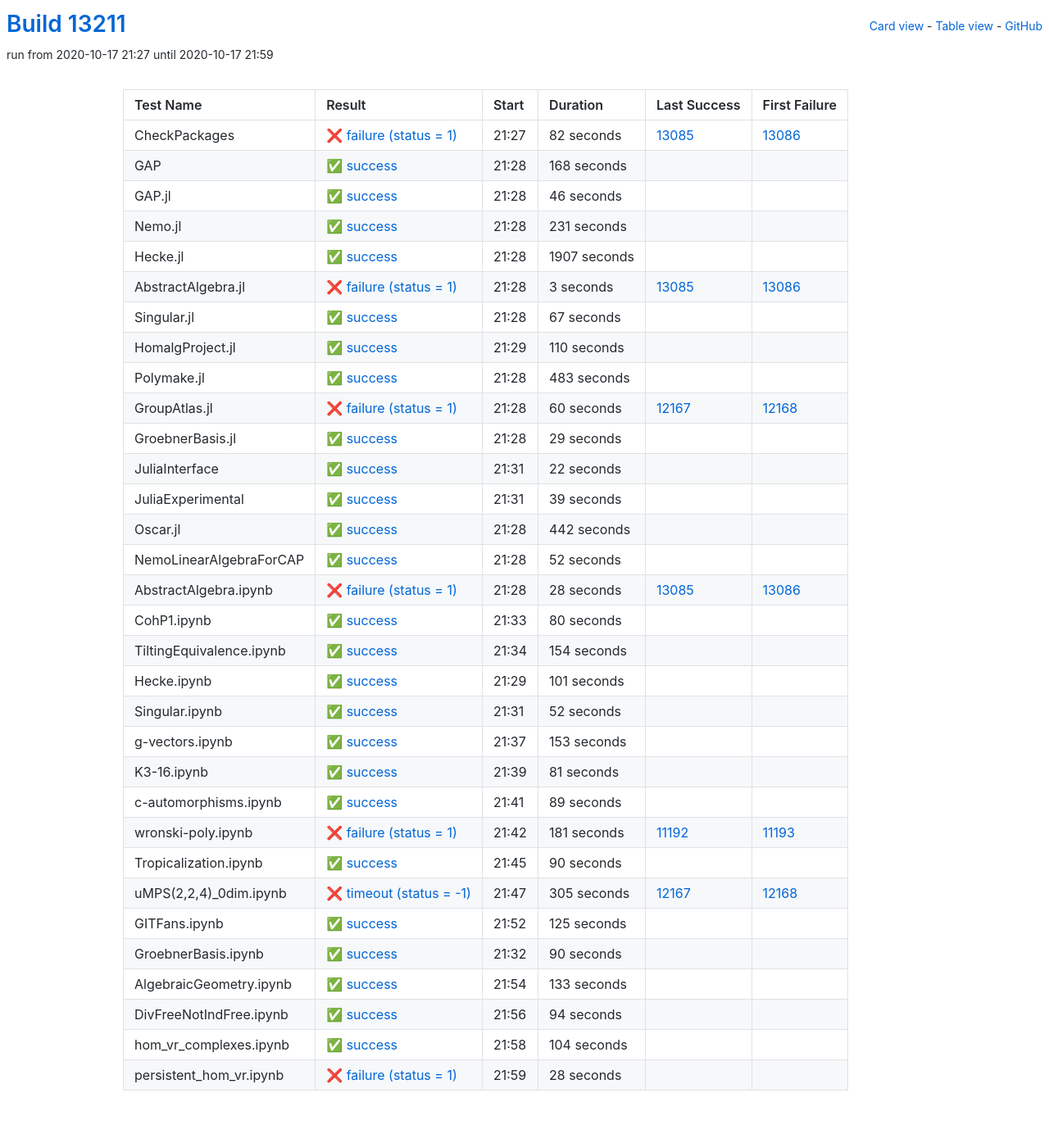
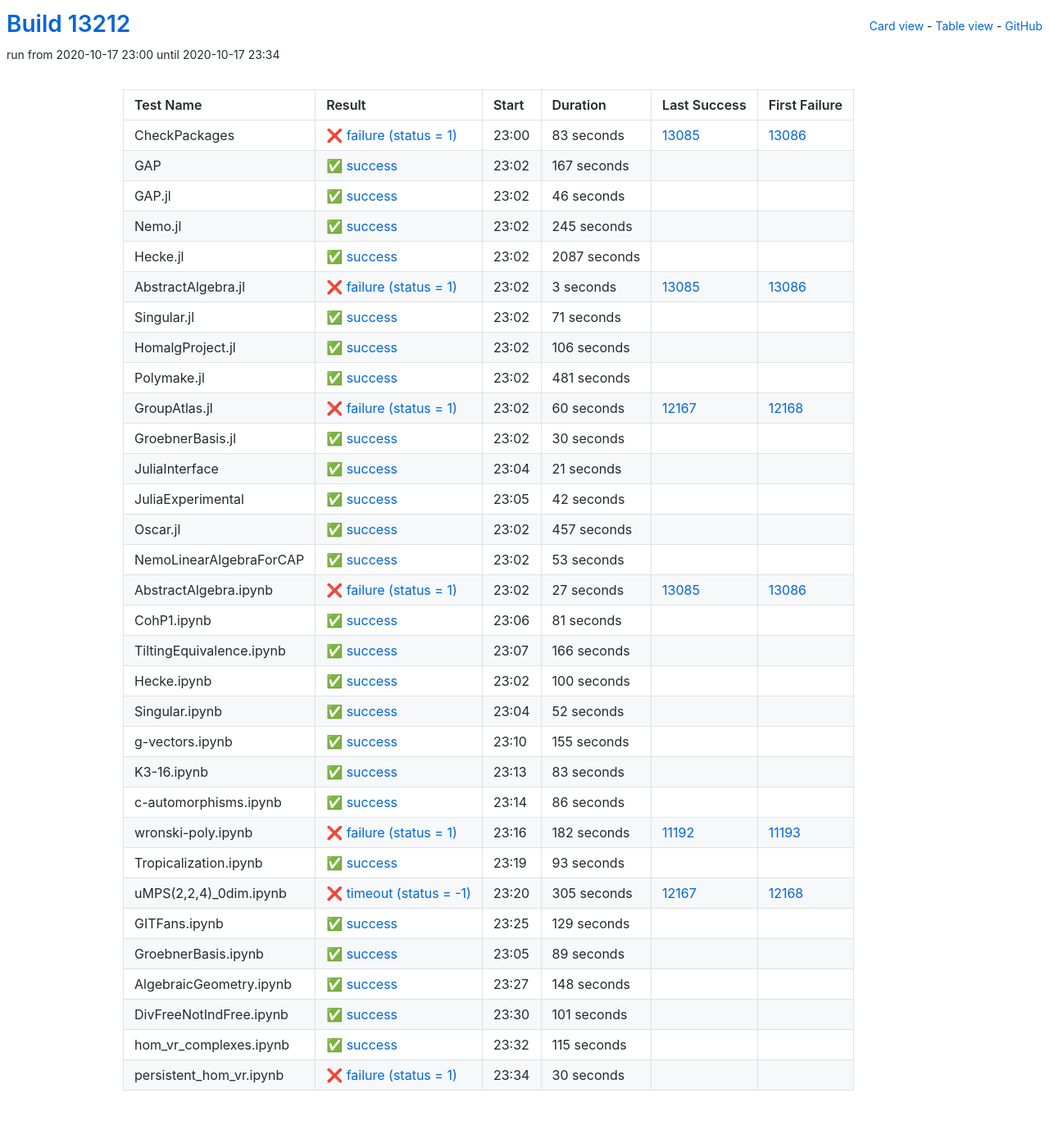
Before and after one commit to oscar-system/oscar-ci-status, a Jekyll site: the page built from table.html, in a window 1280 px wide. Shown: the whole page at 82% size. Built offline with Jekyll 4.4.1, drawn with Linux system fonts in a browser that asks for light colours.

Commit message:
Build #13212

```diff
--- a/_data/ci.yml
+++ b/_data/ci.yml
@@ -1,6 +1,6 @@
 ---
-build: 13211
-build_url: https://oscarci.mathematik.uni-kl.de/job/oscar/13211/
+build: 13212
+build_url: https://oscarci.mathematik.uni-kl.de/job/oscar/13212/
 job: oscar
 organization: oscar-system
 repo: oscar-ci-status
@@ -8,32 +8,32 @@
 tests:
 - name: CheckPackages
   id: checkpackages
-  log: https://oscarci.mathematik.uni-kl.de/job/oscar/13211/artifact/logs/build-13211/CheckPackages.log
-  start: 2020-10-17 21:27
+  log: https://oscarci.mathematik.uni-kl.de/job/oscar/13212/artifact/logs/build-13212/CheckPackages.log
+  start: 2020-10-17 23:00
   success: false
   exitcode: 1
   status: failure
-  duration: 82
+  duration: 83
   last_success: 13085
   last_success_url: https://oscarci.mathematik.uni-kl.de/job/oscar/13085/
   first_failure: 13086
   first_failure_url: https://oscarci.mathematik.uni-kl.de/job/oscar/13086/
 - name: GAP
   id: gap
-  log: https://oscarci.mathematik.uni-kl.de/job/oscar/13211/artifact/logs/build-13211/GAP.log
-  start: 2020-10-17 21:28
+  log: https://oscarci.mathematik.uni-kl.de/job/oscar/13212/artifact/logs/build-13212/GAP.log
+  start: 2020-10-17 23:02
   success: true
   exitcode: 0
   status: success
-  duration: 168
+  duration: 167
   last_success: false
   last_success_url:
   first_failure: false
   first_failure_url:
 - name: GAP.jl
   id: gap-jl
-  log: https://oscarci.mathematik.uni-kl.de/job/oscar/13211/artifact/logs/build-13211/GAP.jl.log
-  start: 2020-10-17 21:28
+  log: https://oscarci.mathematik.uni-kl.de/job/oscar/13212/artifact/logs/build-13212/GAP.jl.log
+  start: 2020-10-17 23:02
   success: true
   exitcode: 0
   status: success
@@ -44,32 +44,32 @@
   first_failure_url:
 - name: Nemo.jl
   id: nemo-jl
-  log: https://oscarci.mathematik.uni-kl.de/job/oscar/13211/artifact/logs/build-13211/Nemo.jl.log
-  start: 2020-10-17 21:28
+  log: https://oscarci.mathematik.uni-kl.de/job/oscar/13212/artifact/logs/build-13212/Nemo.jl.log
+  start: 2020-10-17 23:02
   success: true
   exitcode: 0
   status: success
-  duration: 231
+  duration: 245
   last_success: false
   last_success_url:
   first_failure: false
   first_failure_url:
 - name: Hecke.jl
   id: hecke-jl
-  log: https://oscarci.mathematik.uni-kl.de/job/oscar/13211/artifact/logs/build-13211/Hecke.jl.log
-  start: 2020-10-17 21:28
+  log: https://oscarci.mathematik.uni-kl.de/job/oscar/13212/artifact/logs/build-13212/Hecke.jl.log
+  start: 2020-10-17 23:02
   success: true
   exitcode: 0
   status: success
-  duration: 1907
+  duration: 2087
   last_success: false
   last_success_url:
   first_failure: false
   first_failure_url:
 - name: AbstractAlgebra.jl
   id: abstractalgebra-jl
-  log: https://oscarci.mathematik.uni-kl.de/job/oscar/13211/artifact/logs/build-13211/AbstractAlgebra.jl.log
-  start: 2020-10-17 21:28
+  log: https://oscarci.mathematik.uni-kl.de/job/oscar/13212/artifact/logs/build-13212/AbstractAlgebra.jl.log
+  start: 2020-10-17 23:02
   success: false
   exitcode: 1
   status: failure
@@ -80,44 +80,44 @@
   first_failure_url: https://oscarci.mathematik.uni-kl.de/job/oscar/13086/
 - name: Singular.jl
   id: singular-jl
-  log: https://oscarci.mathematik.uni-kl.de/job/oscar/13211/artifact/logs/build-13211/Singular.jl.log
-  start: 2020-10-17 21:28
+  log: https://oscarci.mathematik.uni-kl.de/job/oscar/13212/artifact/logs/build-13212/Singular.jl.log
+  start: 2020-10-17 23:02
   success: true
   exitcode: 0
   status: success
-  duration: 67
+  duration: 71
   last_success: false
   last_success_url:
   first_failure: false
   first_failure_url:
 - name: HomalgProject.jl
   id: homalgproject-jl
-  log: https://oscarci.mathematik.uni-kl.de/job/oscar/13211/artifact/logs/build-13211/HomalgProject.jl.log
-  start: 2020-10-17 21:29
+  log: https://oscarci.mathematik.uni-kl.de/job/oscar/13212/artifact/logs/build-13212/HomalgProject.jl.log
+  start: 2020-10-17 23:02
   success: true
   exitcode: 0
   status: success
-  duration: 110
+  duration: 106
   last_success: false
   last_success_url:
   first_failure: false
   first_failure_url:
 - name: Polymake.jl
   id: polymake-jl
-  log: https://oscarci.mathematik.uni-kl.de/job/oscar/13211/artifact/logs/build-13211/Polymake.jl.log
-  start: 2020-10-17 21:28
+  log: https://oscarci.mathematik.uni-kl.de/job/oscar/13212/artifact/logs/build-13212/Polymake.jl.log
+  start: 2020-10-17 23:02
   success: true
   exitcode: 0
   status: success
-  duration: 483
+  duration: 481
   last_success: false
   last_success_url:
   first_failure: false
   first_failure_url:
 - name: GroupAtlas.jl
   id: groupatlas-jl
-  log: https://oscarci.mathematik.uni-kl.de/job/oscar/13211/artifact/logs/build-13211/GroupAtlas.jl.log
-  start: 2020-10-17 21:28
+  log: https://oscarci.mathematik.uni-kl.de/job/oscar/13212/artifact/logs/build-13212/GroupAtlas.jl.log
+  start: 2020-10-17 23:02
   success: false
   exitcode: 1
   status: failure
@@ -128,116 +128,116 @@
   first_failure_url: https://oscarci.mathematik.uni-kl.de/job/oscar/12168/
 - name: GroebnerBasis.jl
   id: groebnerbasis-jl
-  log: https://oscarci.mathematik.uni-kl.de/job/oscar/13211/artifact/logs/build-13211/GroebnerBasis.jl.log
-  start: 2020-10-17 21:28
+  log: https://oscarci.mathematik.uni-kl.de/job/oscar/13212/artifact/logs/build-13212/GroebnerBasis.jl.log
+  start: 2020-10-17 23:02
   success: true
   exitcode: 0
   status: success
-  duration: 29
+  duration: 30
   last_success: false
   last_success_url:
   first_failure: false
   first_failure_url:
 - name: JuliaInterface
   id: juliainterface
-  log: https://oscarci.mathematik.uni-kl.de/job/oscar/13211/artifact/logs/build-13211/JuliaInterface.log
-  start: 2020-10-17 21:31
+  log: https://oscarci.mathematik.uni-kl.de/job/oscar/13212/artifact/logs/build-13212/JuliaInterface.log
+  start: 2020-10-17 23:04
   success: true
   exitcode: 0
   status: success
-  duration: 22
+  duration: 21
   last_success: false
   last_success_url:
   first_failure: false
   first_failure_url:
 - name: JuliaExperimental
   id: juliaexperimental
-  log: https://oscarci.mathematik.uni-kl.de/job/oscar/13211/artifact/logs/build-13211/JuliaExperimental.log
-  start: 2020-10-17 21:31
+  log: https://oscarci.mathematik.uni-kl.de/job/oscar/13212/artifact/logs/build-13212/JuliaExperimental.log
+  start: 2020-10-17 23:05
   success: true
   exitcode: 0
   status: success
-  duration: 39
+  duration: 42
   last_success: false
   last_success_url:
   first_failure: false
   first_failure_url:
 - name: Oscar.jl
   id: oscar-jl
-  log: https://oscarci.mathematik.uni-kl.de/job/oscar/13211/artifact/logs/build-13211/Oscar.jl.log
-  start: 2020-10-17 21:28
+  log: https://oscarci.mathematik.uni-kl.de/job/oscar/13212/artifact/logs/build-13212/Oscar.jl.log
+  start: 2020-10-17 23:02
   success: true
   exitcode: 0
   status: success
-  duration: 442
+  duration: 457
   last_success: false
   last_success_url:
   first_failure: false
   first_failure_url:
 - name: NemoLinearAlgebraForCAP
   id: nemolinearalgebraforcap
-  log: https://oscarci.mathematik.uni-kl.de/job/oscar/13211/artifact/logs/build-13211/NemoLinearAlgebraForCAP.log
-  start: 2020-10-17 21:28
+  log: https://oscarci.mathematik.uni-kl.de/job/oscar/13212/artifact/logs/build-13212/NemoLinearAlgebraForCAP.log
+  start: 2020-10-17 23:02
   success: true
   exitcode: 0
   status: success
-  duration: 52
+  duration: 53
   last_success: false
   last_success_url:
   first_failure: false
   first_failure_url:
 - name: AbstractAlgebra.ipynb
   id: abstractalgebra-ipynb
-  log: https://oscarci.mathematik.uni-kl.de/job/oscar/13211/artifact/logs/build-13211/AbstractAlgebra.ipynb.log
-  start: 2020-10-17 21:28
+  log: https://oscarci.mathematik.uni-kl.de/job/oscar/13212/artifact/logs/build-13212/AbstractAlgebra.ipynb.log
+  start: 2020-10-17 23:02
   success: false
   exitcode: 1
   status: failure
-  duration: 28
+  duration: 27
   last_success: 13085
   last_success_url: https://oscarci.mathematik.uni-kl.de/job/oscar/13085/
   first_failure: 13086
   first_failure_url: https://oscarci.mathematik.uni-kl.de/job/oscar/13086/
 - name: CohP1.ipynb
   id: cohp1-ipynb
-  log: https://oscarci.mathematik.uni-kl.de/job/oscar/13211/artifact/logs/build-13211/CohP1.ipynb.log
-  start: 2020-10-17 21:33
+  log: https://oscarci.mathematik.uni-kl.de/job/oscar/13212/artifact/logs/build-13212/CohP1.ipynb.log
+  start: 2020-10-17 23:06
   success: true
   exitcode: 0
   status: success
-  duration: 80
+  duration: 81
   last_success: false
   last_success_url:
   first_failure: false
   first_failure_url:
 - name: TiltingEquivalence.ipynb
   id: tiltingequivalence-ipynb
-  log: https://oscarci.mathematik.uni-kl.de/job/oscar/13211/artifact/logs/build-13211/TiltingEquivalence.ipynb.log
-  start: 2020-10-17 21:34
+  log: https://oscarci.mathematik.uni-kl.de/job/oscar/13212/artifact/logs/build-13212/TiltingEquivalence.ipynb.log
+  start: 2020-10-17 23:07
   success: true
   exitcode: 0
   status: success
-  duration: 154
+  duration: 166
   last_success: false
   last_success_url:
   first_failure: false
   first_failure_url:
 - name: Hecke.ipynb
   id: hecke-ipynb
-  log: https://oscarci.mathematik.uni-kl.de/job/oscar/13211/artifact/logs/build-13211/Hecke.ipynb.log
-  start: 2020-10-17 21:29
+  log: https://oscarci.mathematik.uni-kl.de/job/oscar/13212/artifact/logs/build-13212/Hecke.ipynb.log
+  start: 2020-10-17 23:02
   success: true
   exitcode: 0
   status: success
-  duration: 101
+  duration: 100
   last_success: false
   last_success_url:
   first_failure: false
   first_failure_url:
 - name: Singular.ipynb
   id: singular-ipynb
-  log: https://oscarci.mathematik.uni-kl.de/job/oscar/13211/artifact/logs/build-13211/Singular.ipynb.log
-  start: 2020-10-17 21:31
+  log: https://oscarci.mathematik.uni-kl.de/job/oscar/13212/artifact/logs/build-13212/Singular.ipynb.log
+  start: 2020-10-17 23:04
   success: true
   exitcode: 0
   status: success
@@ -248,68 +248,68 @@
   first_failure_url:
 - name: g-vectors.ipynb
   id: g-vectors-ipynb
-  log: https://oscarci.mathematik.uni-kl.de/job/oscar/13211/artifact/logs/build-13211/g-vectors.ipynb.log
-  start: 2020-10-17 21:37
+  log: https://oscarci.mathematik.uni-kl.de/job/oscar/13212/artifact/logs/build-13212/g-vectors.ipynb.log
+  start: 2020-10-17 23:10
   success: true
   exitcode: 0
   status: success
-  duration: 153
+  duration: 155
   last_success: false
   last_success_url:
   first_failure: false
   first_failure_url:
 - name: K3-16.ipynb
   id: k3-16-ipynb
-  log: https://oscarci.mathematik.uni-kl.de/job/oscar/13211/artifact/logs/build-13211/K3-16.ipynb.log
-  start: 2020-10-17 21:39
+  log: https://oscarci.mathematik.uni-kl.de/job/oscar/13212/artifact/logs/build-13212/K3-16.ipynb.log
+  start: 2020-10-17 23:13
   success: true
   exitcode: 0
   status: success
-  duration: 81
+  duration: 83
   last_success: false
   last_success_url:
   first_failure: false
   first_failure_url:
 - name: c-automorphisms.ipynb
   id: c-automorphisms-ipynb
-  log: https://oscarci.mathematik.uni-kl.de/job/oscar/13211/artifact/logs/build-13211/c-automorphisms.ipynb.log
-  start: 2020-10-17 21:41
+  log: https://oscarci.mathematik.uni-kl.de/job/oscar/13212/artifact/logs/build-13212/c-automorphisms.ipynb.log
+  start: 2020-10-17 23:14
   success: true
   exitcode: 0
   status: success
-  duration: 89
+  duration: 86
   last_success: false
   last_success_url:
   first_failure: false
   first_failure_url:
 - name: wronski-poly.ipynb
   id: wronski-poly-ipynb
-  log: https://oscarci.mathematik.uni-kl.de/job/oscar/13211/artifact/logs/build-13211/wronski-poly.ipynb.log
-  start: 2020-10-17 21:42
+  log: https://oscarci.mathematik.uni-kl.de/job/oscar/13212/artifact/logs/build-13212/wronski-poly.ipynb.log
+  start: 2020-10-17 23:16
   success: false
   exitcode: 1
   status: failure
-  duration: 181
+  duration: 182
   last_success: 11192
   last_success_url: https://oscarci.mathematik.uni-kl.de/job/oscar/11192/
   first_failure: 11193
   first_failure_url: https://oscarci.mathematik.uni-kl.de/job/oscar/11193/
 - name: Tropicalization.ipynb
   id: tropicalization-ipynb
-  log: https://oscarci.mathematik.uni-kl.de/job/oscar/13211/artifact/logs/build-13211/Tropicalization.ipynb.log
-  start: 2020-10-17 21:45
+  log: https://oscarci.mathematik.uni-kl.de/job/oscar/13212/artifact/logs/build-13212/Tropicalization.ipynb.log
+  start: 2020-10-17 23:19
   success: true
   exitcode: 0
   status: success
-  duration: 90
+  duration: 93
   last_success: false
   last_success_url:
   first_failure: false
   first_failure_url:
 - name: uMPS(2,2,4)_0dim.ipynb
   id: umps-2-2-4-0dim-ipynb
-  log: https://oscarci.mathematik.uni-kl.de/job/oscar/13211/artifact/logs/build-13211/uMPS-2-2-4-_0dim.ipynb.log
-  start: 2020-10-17 21:47
+  log: https://oscarci.mathematik.uni-kl.de/job/oscar/13212/artifact/logs/build-13212/uMPS-2-2-4-_0dim.ipynb.log
+  start: 2020-10-17 23:20
   success: false
   exitcode: -1
   status: timeout
@@ -320,72 +320,72 @@
   first_failure_url: https://oscarci.mathematik.uni-kl.de/job/oscar/12168/
 - name: GITFans.ipynb
   id: gitfans-ipynb
-  log: https://oscarci.mathematik.uni-kl.de/job/oscar/13211/artifact/logs/build-13211/GITFans.ipynb.log
-  start: 2020-10-17 21:52
+  log: https://oscarci.mathematik.uni-kl.de/job/oscar/13212/artifact/logs/build-13212/GITFans.ipynb.log
+  start: 2020-10-17 23:25
   success: true
   exitcode: 0
   status: success
-  duration: 125
+  duration: 129
   last_success: false
   last_success_url:
   first_failure: false
   first_failure_url:
 - name: GroebnerBasis.ipynb
   id: groebnerbasis-ipynb
-  log: https://oscarci.mathematik.uni-kl.de/job/oscar/13211/artifact/logs/build-13211/GroebnerBasis.ipynb.log
-  start: 2020-10-17 21:32
+  log: https://oscarci.mathematik.uni-kl.de/job/oscar/13212/artifact/logs/build-13212/GroebnerBasis.ipynb.log
+  start: 2020-10-17 23:05
   success: true
   exitcode: 0
   status: success
-  duration: 90
+  duration: 89
   last_success: false
   last_success_url:
   first_failure: false
   first_failure_url:
 - name: AlgebraicGeometry.ipynb
   id: algebraicgeometry-ipynb
-  log: https://oscarci.mathematik.uni-kl.de/job/oscar/13211/artifact/logs/build-13211/AlgebraicGeometry.ipynb.log
-  start: 2020-10-17 21:54
+  log: https://oscarci.mathematik.uni-kl.de/job/oscar/13212/artifact/logs/build-13212/AlgebraicGeometry.ipynb.log
+  start: 2020-10-17 23:27
   success: true
   exitcode: 0
   status: success
-  duration: 133
+  duration: 148
   last_success: false
   last_success_url:
   first_failure: false
   first_failure_url:
 - name: DivFreeNotIndFree.ipynb
   id: divfreenotindfree-ipynb
-  log: https://oscarci.mathematik.uni-kl.de/job/oscar/13211/artifact/logs/build-13211/DivFreeNotIndFree.ipynb.log
-  start: 2020-10-17 21:56
+  log: https://oscarci.mathematik.uni-kl.de/job/oscar/13212/artifact/logs/build-13212/DivFreeNotIndFree.ipynb.log
+  start: 2020-10-17 23:30
   success: true
   exitcode: 0
   status: success
-  duration: 94
+  duration: 101
   last_success: false
   last_success_url:
   first_failure: false
   first_failure_url:
 - name: hom_vr_complexes.ipynb
   id: hom-vr-complexes-ipynb
-  log: https://oscarci.mathematik.uni-kl.de/job/oscar/13211/artifact/logs/build-13211/hom_vr_complexes.ipynb.log
-  start: 2020-10-17 21:58
+  log: https://oscarci.mathematik.uni-kl.de/job/oscar/13212/artifact/logs/build-13212/hom_vr_complexes.ipynb.log
+  start: 2020-10-17 23:32
   success: true
   exitcode: 0
   status: success
-  duration: 104
+  duration: 115
   last_success: false
   last_success_url:
   first_failure: false
   first_failure_url:
 - name: persistent_hom_vr.ipynb
   id: persistent-hom-vr-ipynb
-  log: https://oscarci.mathematik.uni-kl.de/job/oscar/13211/artifact/logs/build-13211/persistent_hom_vr.ipynb.log
-  start: 2020-10-17 21:59
+  log: https://oscarci.mathematik.uni-kl.de/job/oscar/13212/artifact/logs/build-13212/persistent_hom_vr.ipynb.log
+  start: 2020-10-17 23:34
   success: false
   exitcode: 1
   status: failure
-  duration: 28
+  duration: 30
   last_success: false
   last_success_url:
   first_failure: false
```
Also changed, not shown: README.md.
